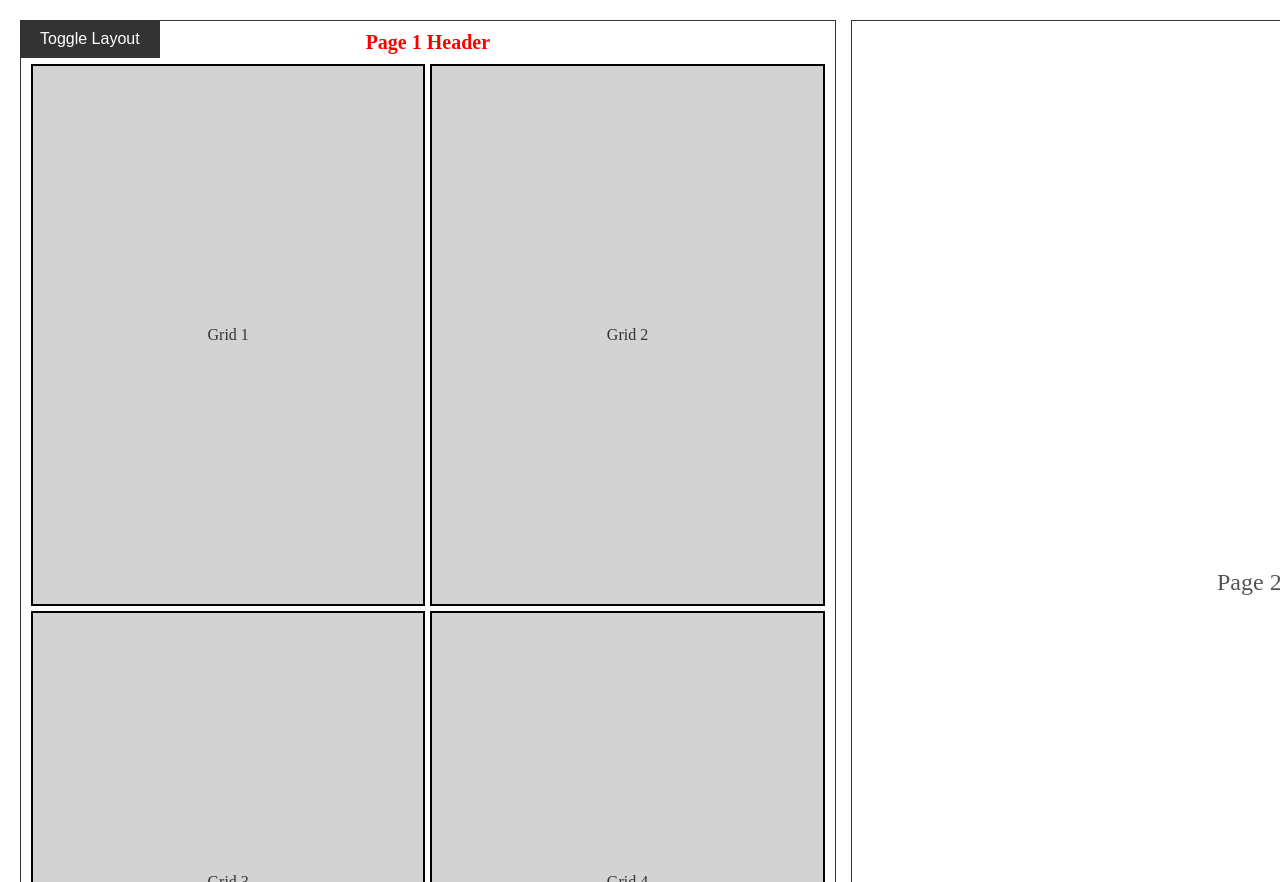
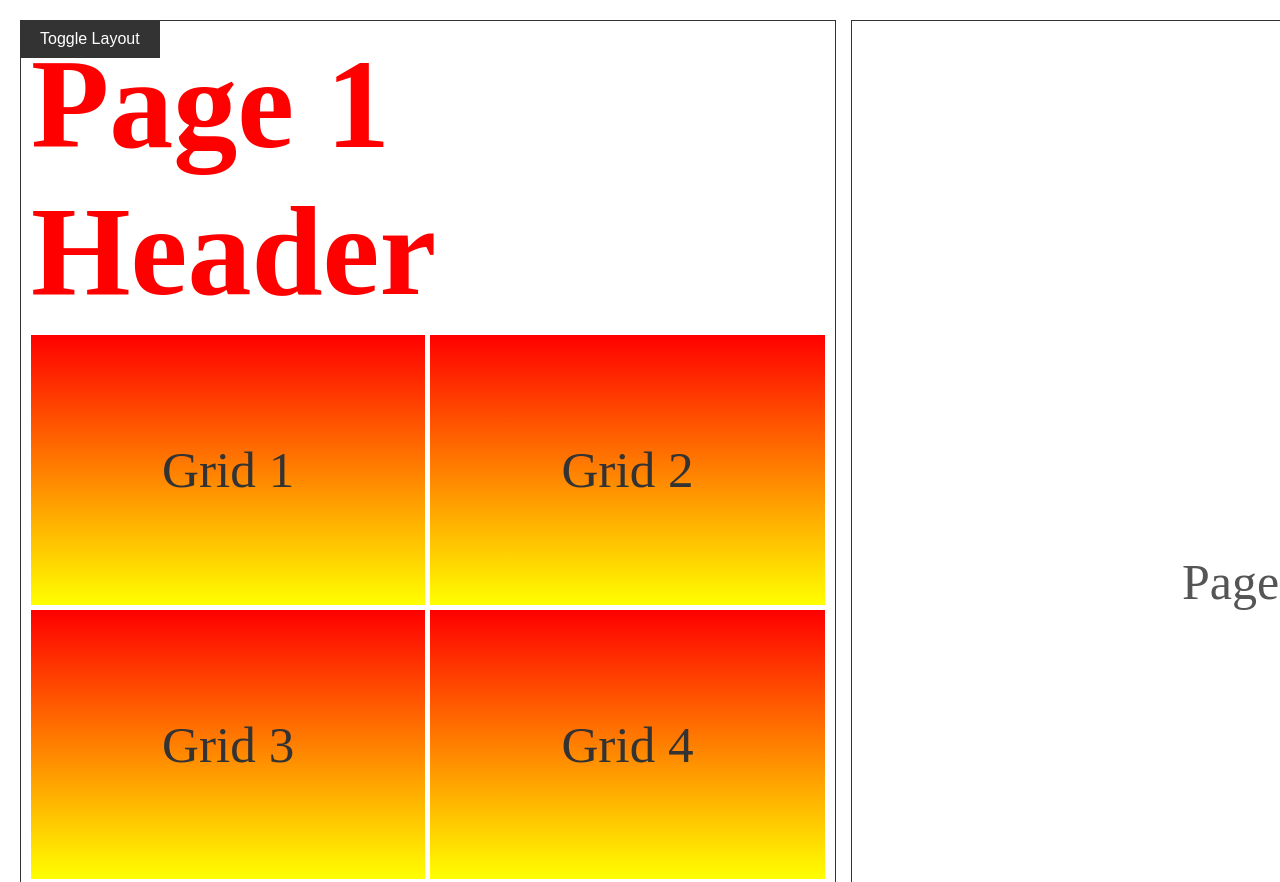
Before and after one commit to STAYAYAY/web-to-print, a plain HTML site: page 20241106_Grid-A4-Web-Print-Subgrids_004_AY copy.html in a window 1280 px wide. Shown: the top 882 px of the page. Drawn offline with Linux system fonts and the light colour scheme.

Commit message:
Update 20241106_Grid-A4-Web-Print-Subgrids_004_AY copy.html

```diff
--- a/20241106_Grid-A4-Web-Print-Subgrids_004_AY copy.html
+++ b/20241106_Grid-A4-Web-Print-Subgrids_004_AY copy.html
@@ -46,7 +46,7 @@
       display: flex;
       justify-content: center;
       align-items: center;
-      font-size: 24px;
+      font-size: 50px;
       color: #555;
     }
 
@@ -62,7 +62,7 @@
   display: flex;
   justify-content: center;
   align-items: center;
-  font-size: 20px;
+  font-size: 10vw;
   font-weight: bold;
   color: red;
   margin-bottom: 10px; /* Space between header and grid */
@@ -73,7 +73,7 @@
   flex-grow: 1; /* Take up remaining space */
   display: grid;
   grid-template-columns: 1fr 1fr;
-  grid-template-rows: 1fr 1fr;
+  grid-template-rows: 1fr 1fr 1fr;
   gap: 5px;
   width: 100%; /* Full width */
   box-sizing: border-box;
@@ -84,9 +84,9 @@
   display: flex;
   justify-content: center;
   align-items: center;
-  font-size: 16px;
-  border: 2px solid #000; /* Border around each cell */
-  background-color: lightgray;
+  font-size: 4vw;
+  border: 0px solid #000; /* Border around each cell */
+  background: linear-gradient(red, yellow);
   color: #333;
 }
 
@@ -165,6 +165,12 @@
 
       .zoom-container, .page-grid, .page {
         padding: 0;
+
+        .page-grid .subpage {
+        background: linear-gradient(red, yellow) !important;
+        -webkit-print-color-adjust: exact;
+    color-adjust: exact;
+  }
       }
     }
   </style>
@@ -181,6 +187,8 @@
         <div class="grid-section">
           <div class="subpage">Grid 1</div>
           <div class="subpage">Grid 2</div>
+          <div class="subpage">Grid 3</div>
+          <div class="subpage">Grid 4</div>
           <div class="subpage">Grid 3</div>
           <div class="subpage">Grid 4</div>
         </div>
```
